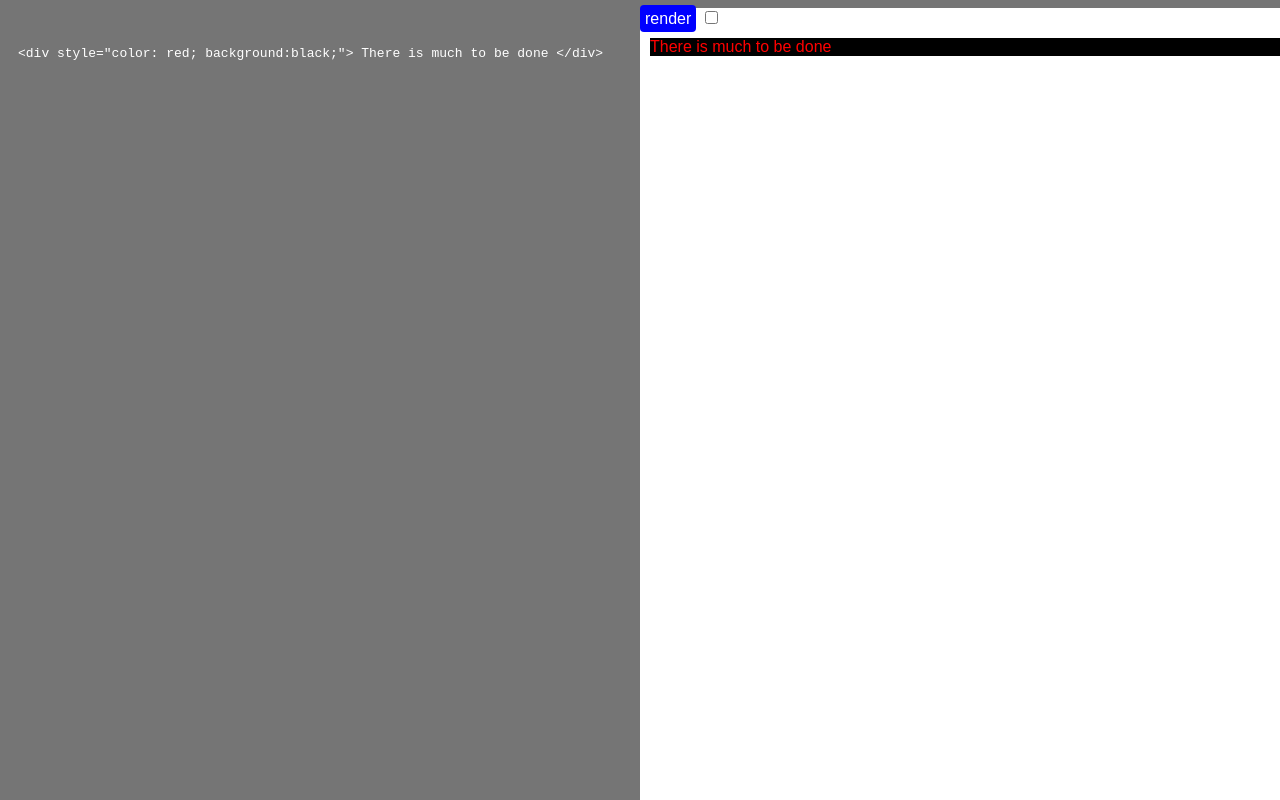
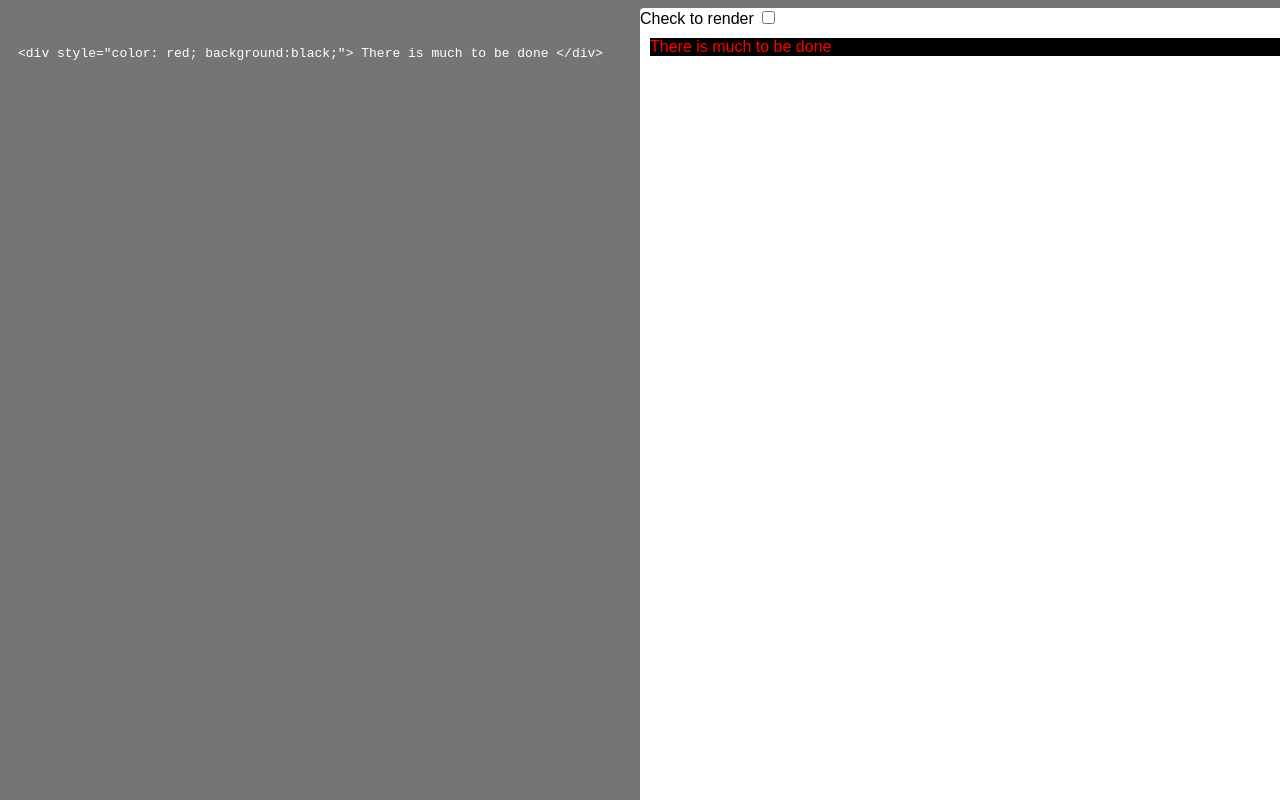
Before and after one commit to OBRIEN66/render, a plain HTML site: page index.html in a window 1280 px wide. Drawn offline with Linux system fonts and the light colour scheme.

Commit message:
Thanks for making it work jack!

```diff
--- a/css/master.css
+++ b/css/master.css
@@ -42,11 +42,3 @@ html {
 .code:focus {
   outline: 0;
 }
-
-.button {
-  padding: 5px 5px 5px 5px;
-  background-color: blue;
-  color: white;
-  border-radius: 4px;
-  text-decoration: none;
-}
--- a/index.html
+++ b/index.html
@@ -17,7 +17,7 @@
       </div>
     </div>
     <div class="right">
-      <a class="button" href="#">render</a>
+        <span>Check to render</span>
       <input type="checkbox" id="toggle">
       <div class="container">
         <div class="result">
--- a/js/render.js
+++ b/js/render.js
@@ -1,7 +1,5 @@
 $(document).ready(function(){
   render();
-
-  $(".button").click(render);
 
   $('.code').bind('DOMSubtreeModified', function() {
 
```
Also changed, not shown: 2 other files.
